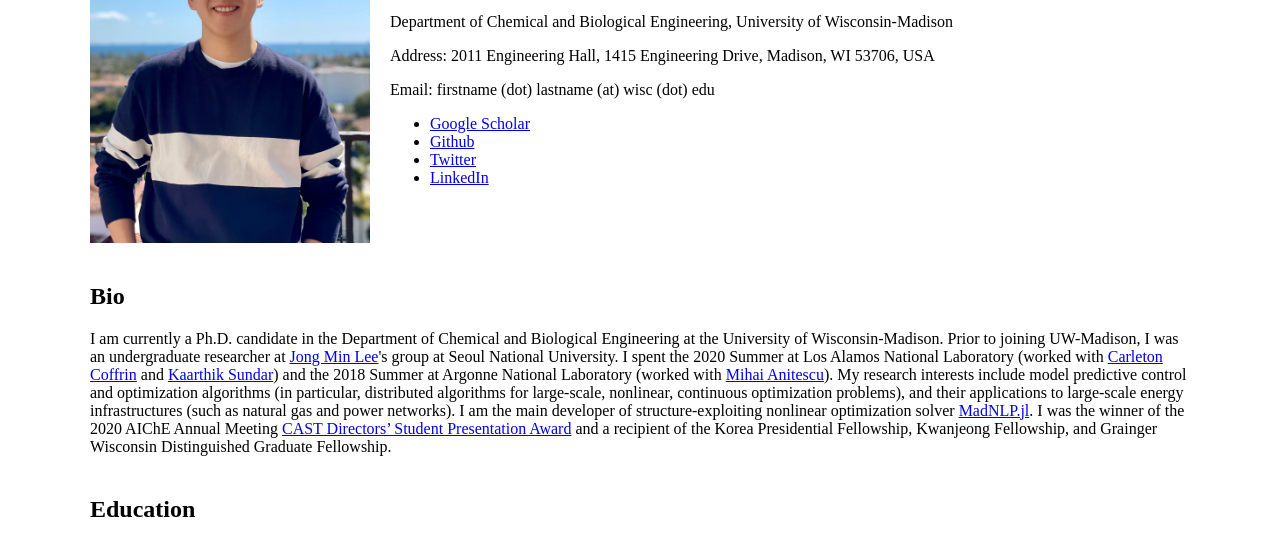
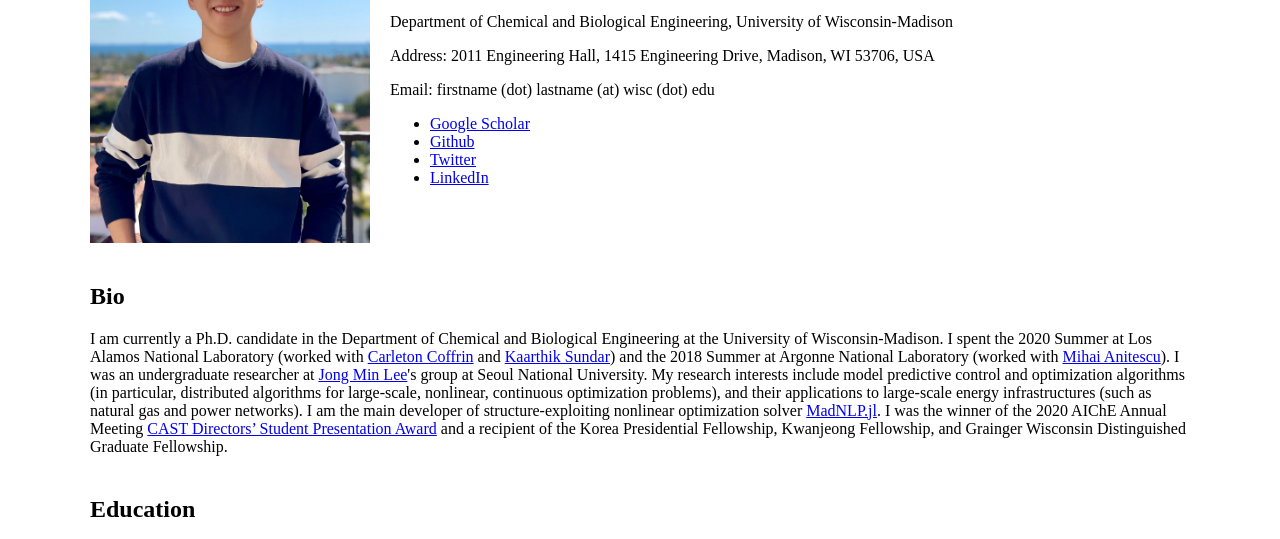
Before and after one commit to sshin23/sshin23.github.io, a plain HTML site: page index.html in a window 1280 px wide. Shown: the part 199-738 px from the top of the page. Drawn offline with Linux system fonts and the light colour scheme.

Commit message:
editted bio

```diff
--- a/index.html
+++ b/index.html
@@ -90,7 +90,7 @@
       <div class="content">
       	<h2 id="bio" style="padding-top: 50px; margin-top: -50px"> Bio </h2>
       	<p>
-      	  I am currently a Ph.D. candidate in the Department of Chemical and Biological Engineering at the University of Wisconsin-Madison. Prior to joining UW-Madison, I was an undergraduate researcher at <a href="http://epel.snu.ac.kr/">Jong Min Lee</a>'s group at Seoul National University. I spent the 2020 Summer at Los Alamos National Laboratory (worked with <a href="https://www.coffrin.com/">Carleton Coffrin</a> and  <a href="https://kaarthiksundar.github.io/">Kaarthik Sundar</a>) and the 2018 Summer at Argonne National Laboratory (worked with <a href="https://www.mcs.anl.gov/~anitescu/">Mihai Anitescu</a>). My research interests include model predictive control and optimization algorithms (in particular, distributed algorithms for large-scale, nonlinear, continuous optimization problems), and their applications to large-scale energy infrastructures (such as natural gas and power networks). I am the main developer of structure-exploiting nonlinear optimization solver <a href="https://github.com/sshin23/MadNLP.jl">MadNLP.jl</a>. I was the winner of the 2020 AIChE Annual Meeting <a href="http://castdiv.org/StudentPresentationAward.htm"> CAST Directors’ Student Presentation Award</a> and a recipient of the Korea Presidential Fellowship, Kwanjeong Fellowship, and Grainger Wisconsin Distinguished Graduate Fellowship.</p>
+      	  I am currently a Ph.D. candidate in the Department of Chemical and Biological Engineering at the University of Wisconsin-Madison. I spent the 2020 Summer at Los Alamos National Laboratory (worked with <a href="https://www.coffrin.com/">Carleton Coffrin</a> and  <a href="https://kaarthiksundar.github.io/">Kaarthik Sundar</a>) and the 2018 Summer at Argonne National Laboratory (worked with <a href="https://www.mcs.anl.gov/~anitescu/">Mihai Anitescu</a>). I was an undergraduate researcher at <a href="http://epel.snu.ac.kr/">Jong Min Lee</a>'s group at Seoul National University. My research interests include model predictive control and optimization algorithms (in particular, distributed algorithms for large-scale, nonlinear, continuous optimization problems), and their applications to large-scale energy infrastructures (such as natural gas and power networks). I am the main developer of structure-exploiting nonlinear optimization solver <a href="https://github.com/sshin23/MadNLP.jl">MadNLP.jl</a>. I was the winner of the 2020 AIChE Annual Meeting <a href="http://castdiv.org/StudentPresentationAward.htm"> CAST Directors’ Student Presentation Award</a> and a recipient of the Korea Presidential Fellowship, Kwanjeong Fellowship, and Grainger Wisconsin Distinguished Graduate Fellowship.</p>
       </div>
       <div class="content">
       	<h2 id="edu" style="padding-top: 50px; margin-top: -50px">Education</h2>
```
